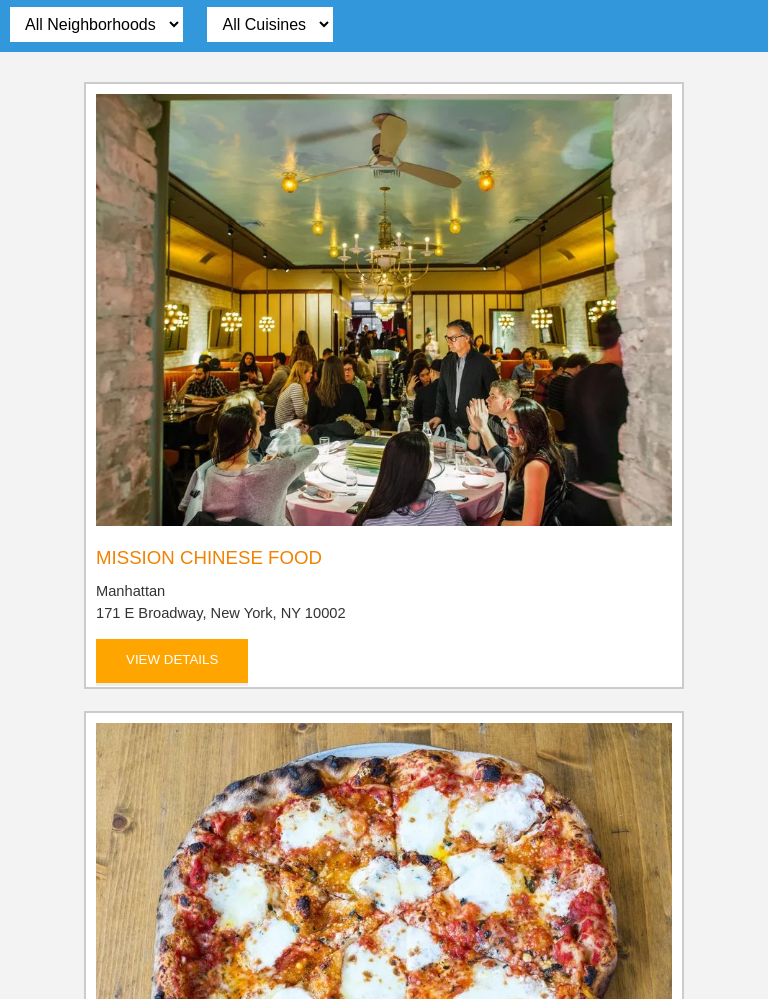
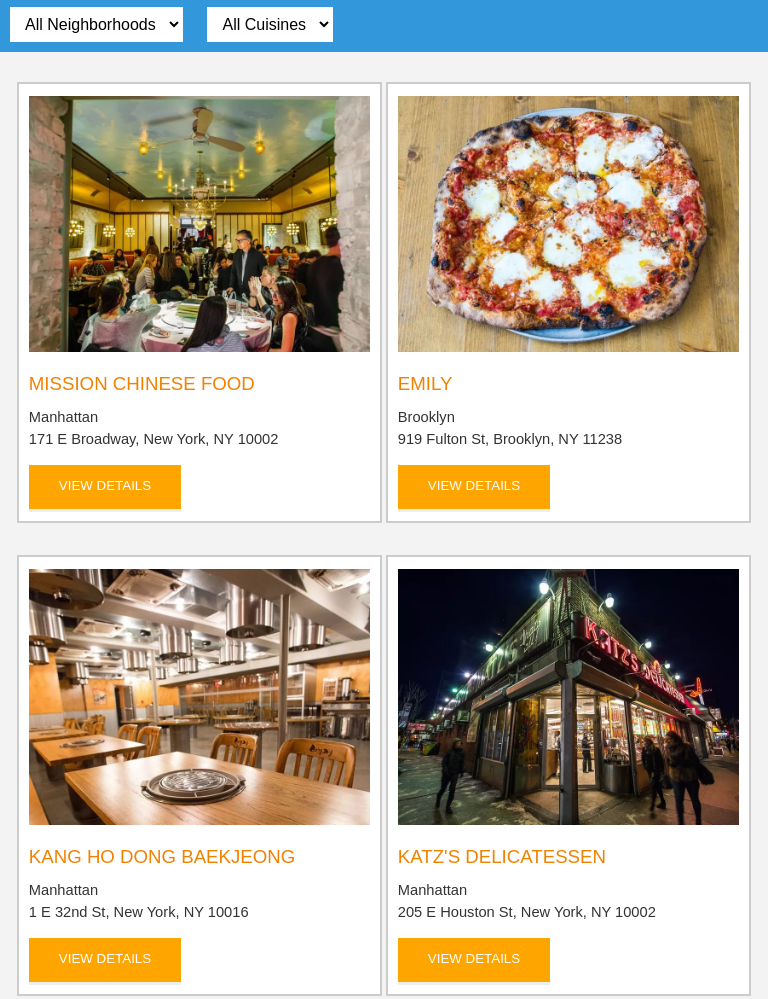
Before and after one commit to tizzleh/fend-restaurant, a website: page app/index.html in a window 768 px wide. Shown: the part 465-1464 px from the top of the page. Drawn offline with nearby package versions, Linux system fonts and the light colour scheme; some packages are replaced by stand-ins of ours.

Commit message:
feat: Add breakponts for media queries

```diff
--- a/app/index.html
+++ b/app/index.html
@@ -38,7 +38,7 @@
     -->
   <link rel="stylesheet" src="https://normalize-css.googlecode.com/svn/trunk/normalize.css" />
   <link rel="stylesheet" href="https://unpkg.com/leaflet@1.3.1/dist/leaflet.css" integrity="sha512-Rksm5RenBEKSKFjgI3a41vrjkw4EVPlJ3+OiI65vTjIdo9brlAacEuKOiQ5OFh7cOI1bkDwLqdLw3Zg0cRJAAQ==" crossorigin="" />
-  <link rel="stylesheet" type="text/css" href="styles/main.css">
+  <!-- <link rel="stylesheet" type="text/css" href="styles/main.css"> -->
   <link rel="stylesheet" type="text/css" href="styles/styles.css">
   <link rel="stylesheet" type="text/css" href="styles/responsive.css">
 </head>
@@ -75,7 +75,7 @@
   <script src="scripts/main.js"></script>
 
   <script src="scripts/script.js"></script>
-<script async defer src="https://maps.googleapis.com/maps/api/js?key=AIzaSyAdlFJbHfXSdxy03hESWwqCu5z5xzEfCTw&callback=initMap" type="text/javascript"></script>
+  <script async defer src="https://maps.googleapis.com/maps/api/js?key=AIzaSyAdlFJbHfXSdxy03hESWwqCu5z5xzEfCTw&callback=initMap" type="text/javascript"></script>
 
 </body>
 
--- a/app/styles/responsive.css
+++ b/app/styles/responsive.css
@@ -36,6 +36,15 @@
     max-width: 27em;
     padding-bottom: 10em;
     margin-bottom: 1em;
+    background-color: #fff;
+    border: 2px solid #ccc;
+    font-family: Arial, sans-serif;
+    margin: auto;
+    margin-bottom: 1.5em;
+    min-height: 380px;
+    padding: 12px 10px 45px;
+    text-align: left;
+    max-width: 16em;
     justify-content: space-around;
   }
   #breadcrumb {
@@ -50,10 +59,14 @@
 
 @media only screen and (min-width: 1201) and (max-width: 2400px) {
   #restaurants-list li {
-    width: 80%;
-    min-width: 220px;
-    height: 100px;
+    background-color: #fff;
+    border: 2px solid #ccc;
+    font-family: Arial, sans-serif;
     margin: auto;
-    justify-content: space-around;
+    margin-bottom: 1.5em;
+    min-height: 380px;
+    padding: 10px 10px 5px;
+    text-align: left;
+    max-width: 16em;
   }
 }
--- a/app/styles/styles.css
+++ b/app/styles/styles.css
@@ -183,6 +183,15 @@
   /* width: 270px; */
   /* max-width: 300px; */
   /* margin: 1.9em; */
+  background-color: #fff;
+  border: 2px solid #ccc;
+  font-family: Arial, sans-serif;
+  margin: auto;
+  margin-bottom: 1.5em;
+  min-height: 380px;
+  padding: 10px 10px 5px;
+  text-align: left;
+  max-width: 16em;
 }
 
 #restaurants-list .restaurant-img {
```
